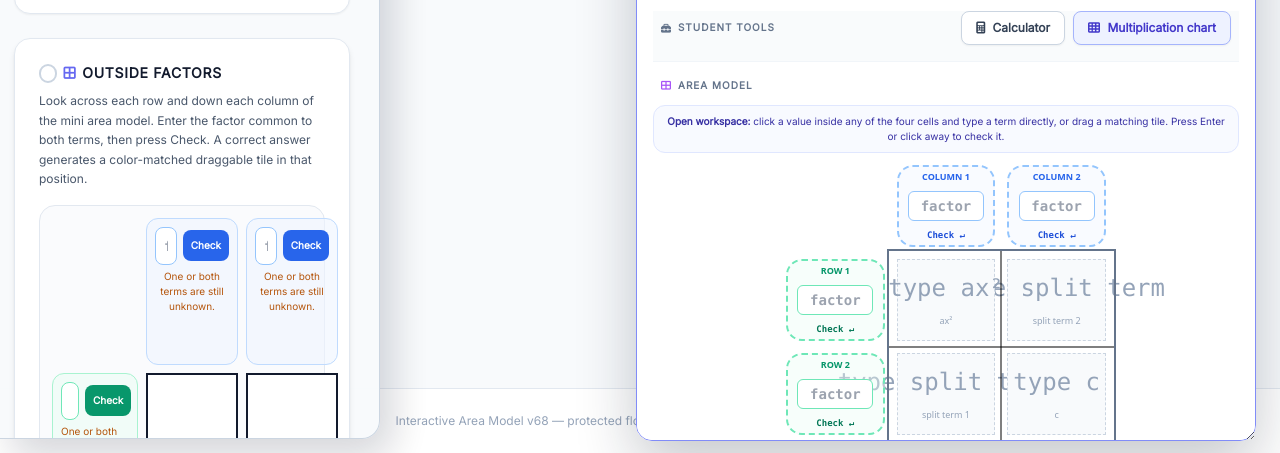
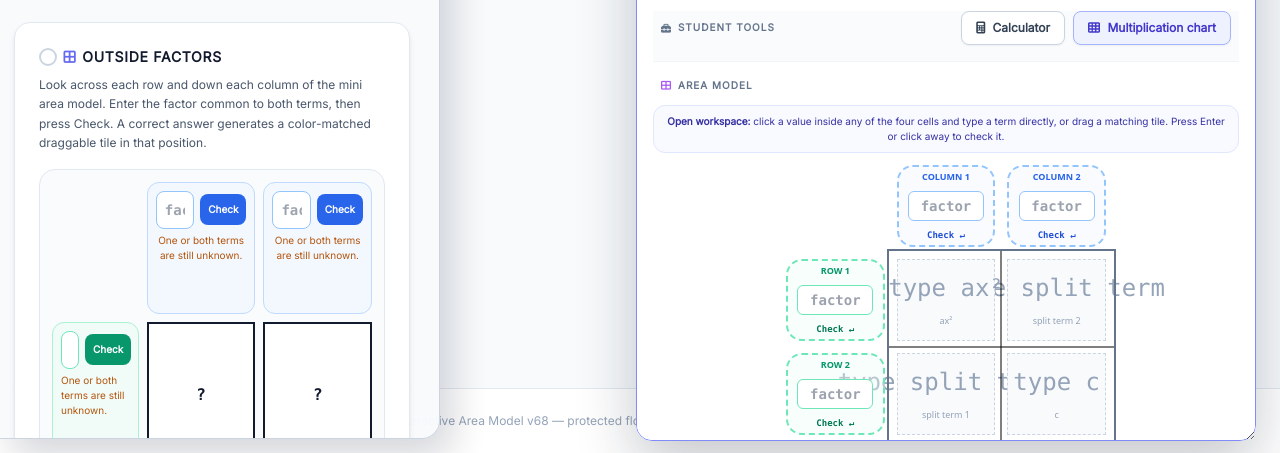
Before and after one commit to piitakun-blip/factorization-assistant, a plain HTML site: page index.html in a window 1280 px wide. Shown: the part 347-800 px from the top of the page. Drawn offline with nearby package versions, Linux system fonts and the light colour scheme.

Commit message:
Update index.html

```diff
--- a/index.html
+++ b/index.html
@@ -315,7 +315,7 @@
 
         /* v63: instructional stages live in a left slide-out drawer. */
         :root {
-            --stage-drawer-width: min(380px, calc(100vw - 56px));
+            --stage-drawer-width: min(440px, calc(100vw - 72px));
             --stage-drawer-top: 88px;
         }
         #stage-scroll-container {
@@ -390,7 +390,7 @@
             flex: 0 0 auto;
         }
         @media (max-width: 599px) {
-            :root { --stage-drawer-width: min(92vw, 360px); }
+            :root { --stage-drawer-width: min(92vw, 390px); }
             #stage-scroll-container { bottom: 8px; border-radius: 0 14px 14px 0; }
             #stage-drawer-tab { width: 40px; min-height: 104px; }
         }
```
